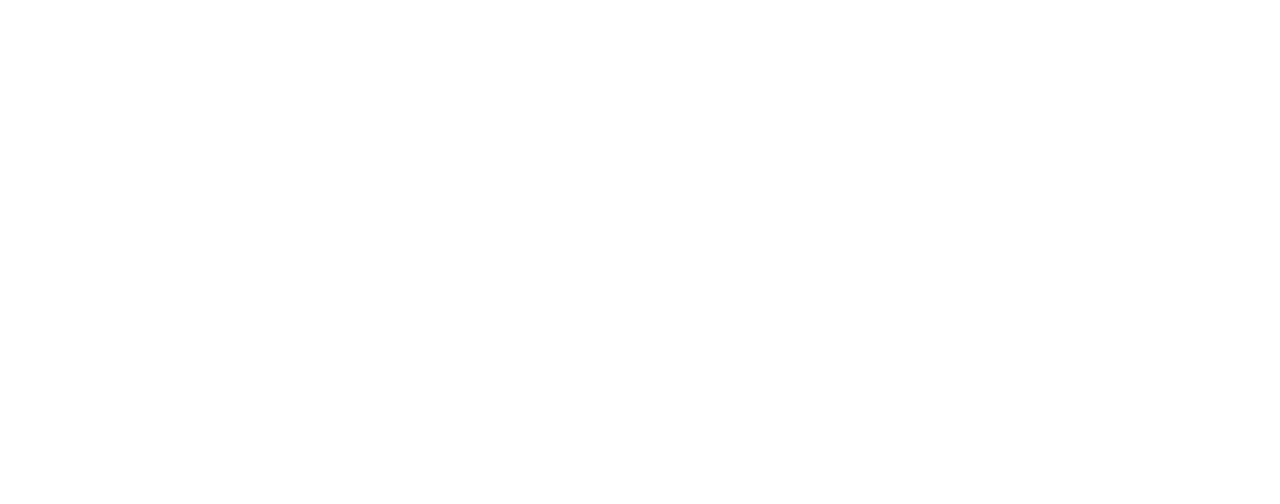
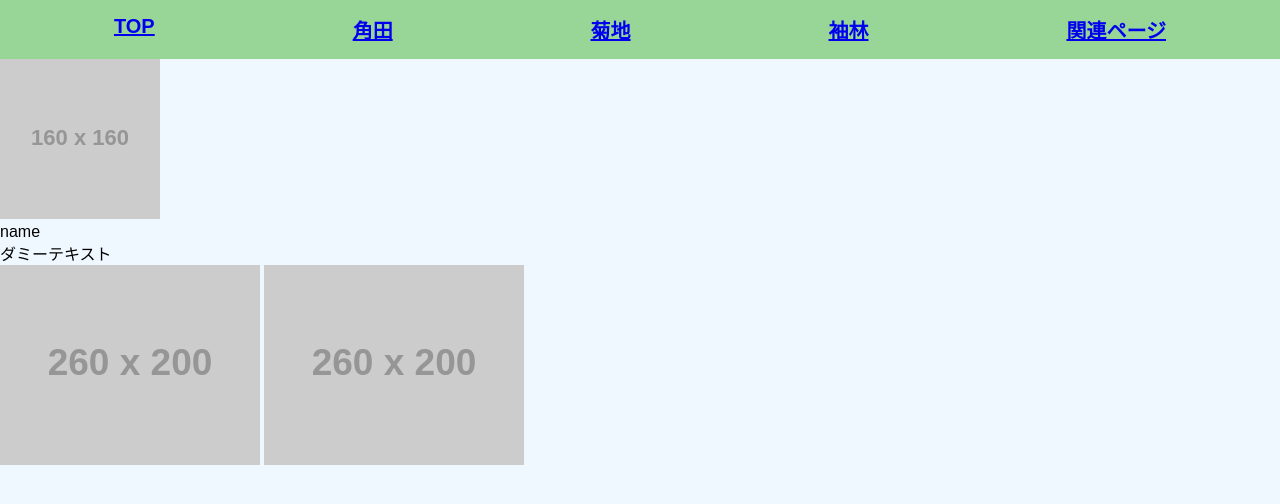
Before and after one commit to Sodebayashi/small-team-development, a plain HTML site: page kikuchi.html in a window 1280 px wide. Drawn offline with Linux system fonts and the light colour scheme; placeholder pictures from the web are drawn by us.

Commit message:
htmlテンプレ

```diff
--- a/kikuchi.html
+++ b/kikuchi.html
@@ -0,0 +1,38 @@
+<!DOCTYPE html>
+<html lang="en">
+
+<head>
+    <meta charset="UTF-8">
+    <meta name="viewport" content="width=device-width, initial-scale=1.0">
+    <title>Document</title>
+    <link rel="stylesheet" href="style.css">
+</head>
+
+<body>
+    <header>
+        <nav>
+            <ul class="global-nav">
+                <li><a href="#">TOP</a></li>
+                <li><a href="kakuta.html">角田</a></li>
+                <li><a href="kikuchi.html">菊地</a></li>
+                <li><a href="sodebayashi.html">袖林</a></li>
+                <li><a href="related.html">関連ページ</a></li>
+            </ul>
+        </nav>
+    </header>
+
+    <div class="container">
+        <div class="profile">
+            <img src="https://via.placeholder.com/160" alt="icon" />
+            <div class="profile-name">name</div>
+            <div class="profile-text">ダミーテキスト</div>
+        </div>
+
+        <div class="image-area">
+            <img src="https://via.placeholder.com/260x200" alt="sample1" />
+            <img src="https://via.placeholder.com/260x200" alt="sample2" />
+        </div>
+    </div>
+</body>
+
+</html>
```
Also changed, not shown: kakuta.html (+2 -2 lines), sodebayashi.html (+38 -0 lines).
